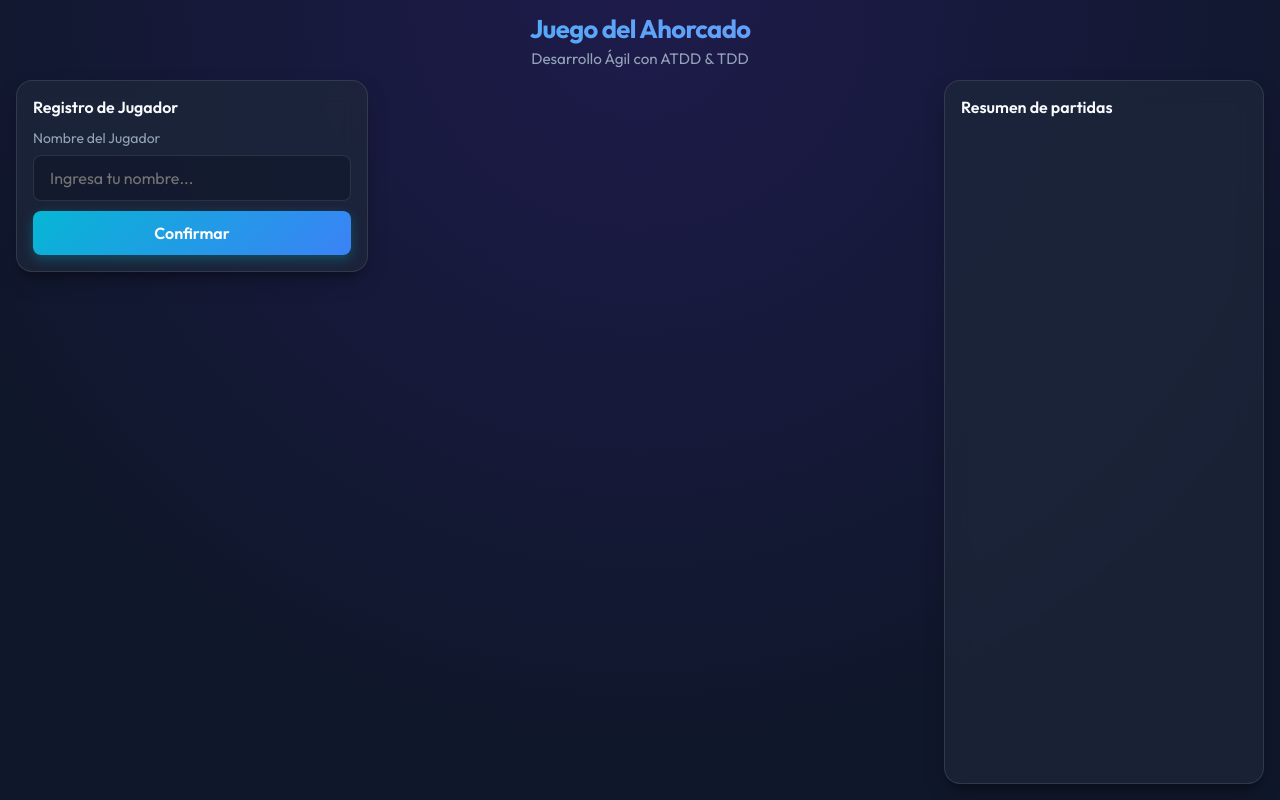
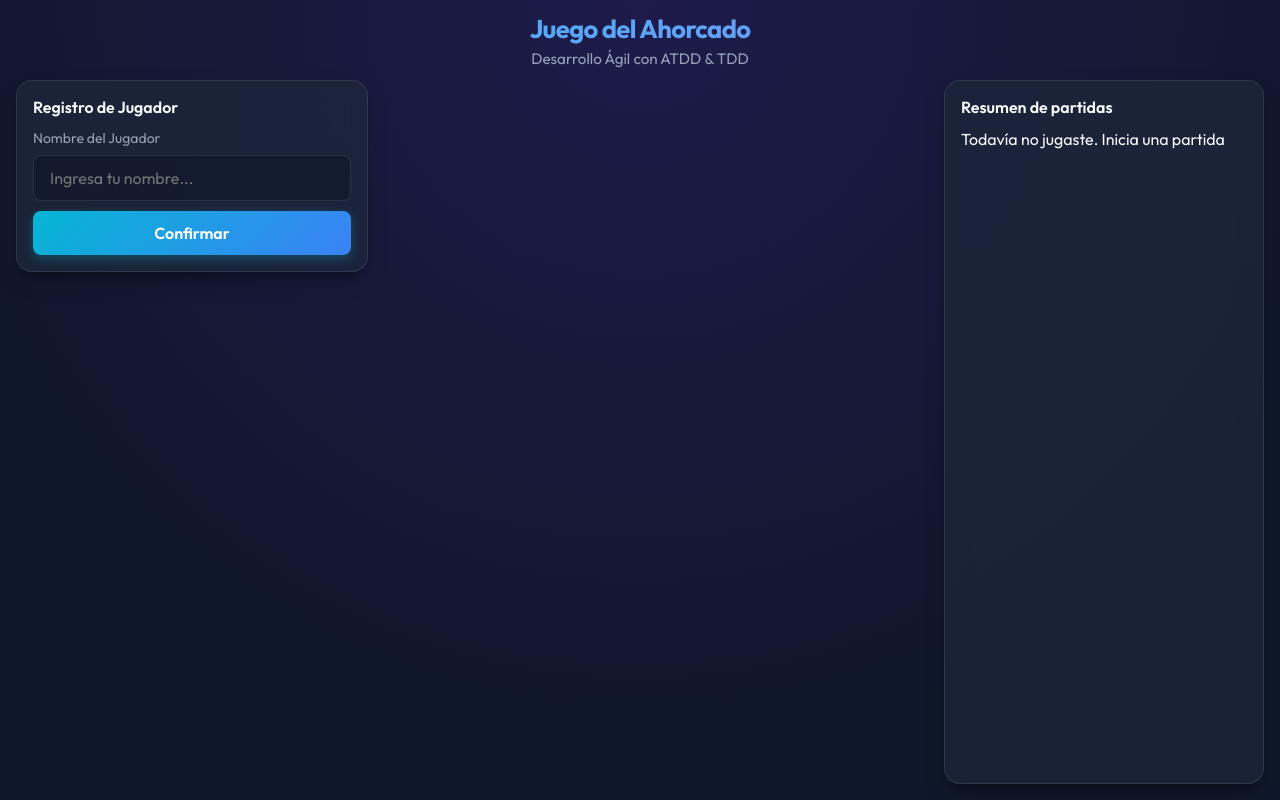
Before and after one commit to estebannbn/tpi-agiles, a React (Vite) app: page / in a window 1280 px wide. Built offline with nearby package versions, Linux system fonts and the light colour scheme.

Commit message:
GREEN: HU-04 CA-06 sin partidas el resumen avisa

```diff
--- a/src/ui/App.tsx
+++ b/src/ui/App.tsx
@@ -268,6 +268,9 @@ export function App() {
       <div className="columna columna-resumen">
       <section className="card" id="resumen-card">
         <h2 className="card-title">Resumen de partidas</h2>
+        {partidas.length === 0 ? (
+          <p>Todavía no jugaste. Inicia una partida</p>
+        ) : (
           <div className="resumen-lista">
             {partidas.map((partida, index) => (
               <article key={index} data-testid="partida" className="partida-resumen">
@@ -280,6 +283,7 @@ export function App() {
               </article>
             ))}
           </div>
+        )}
       </section>
       </div>
       </div>
```
Lines whose indentation alone changed are shown as unchanged.
